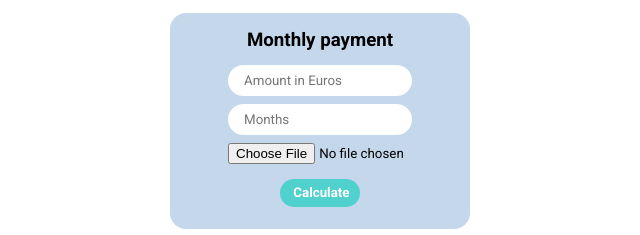
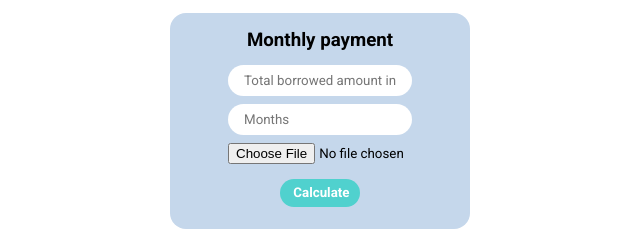
Before and after one commit to keepsafe-cloud/front-end, a website: page frontend/calculate.html in a window 1280 px wide. Shown: the part 181-416 px from the top of the page, 320-960 px from the left. Drawn offline with Linux system fonts and the light colour scheme; no server answers.

Commit message:
changed placeholder input textbox

```diff
--- a/frontend/calculate.html
+++ b/frontend/calculate.html
@@ -39,7 +39,7 @@
         <div class="monthlyPayment-wrap card">
             <h3>Monthly payment</h3>
             <form class="form" action="">
-                <input type="text" placeholder="Amount in Euros" id="month-euro-input">
+                <input type="text" placeholder="Total borrowed amount in Euros" id="month-euro-input">
                 <input type="text" placeholder="Months" id="month-year-input">
                 <label class="file">
                     <input type="file" id="monthly-file">
```
